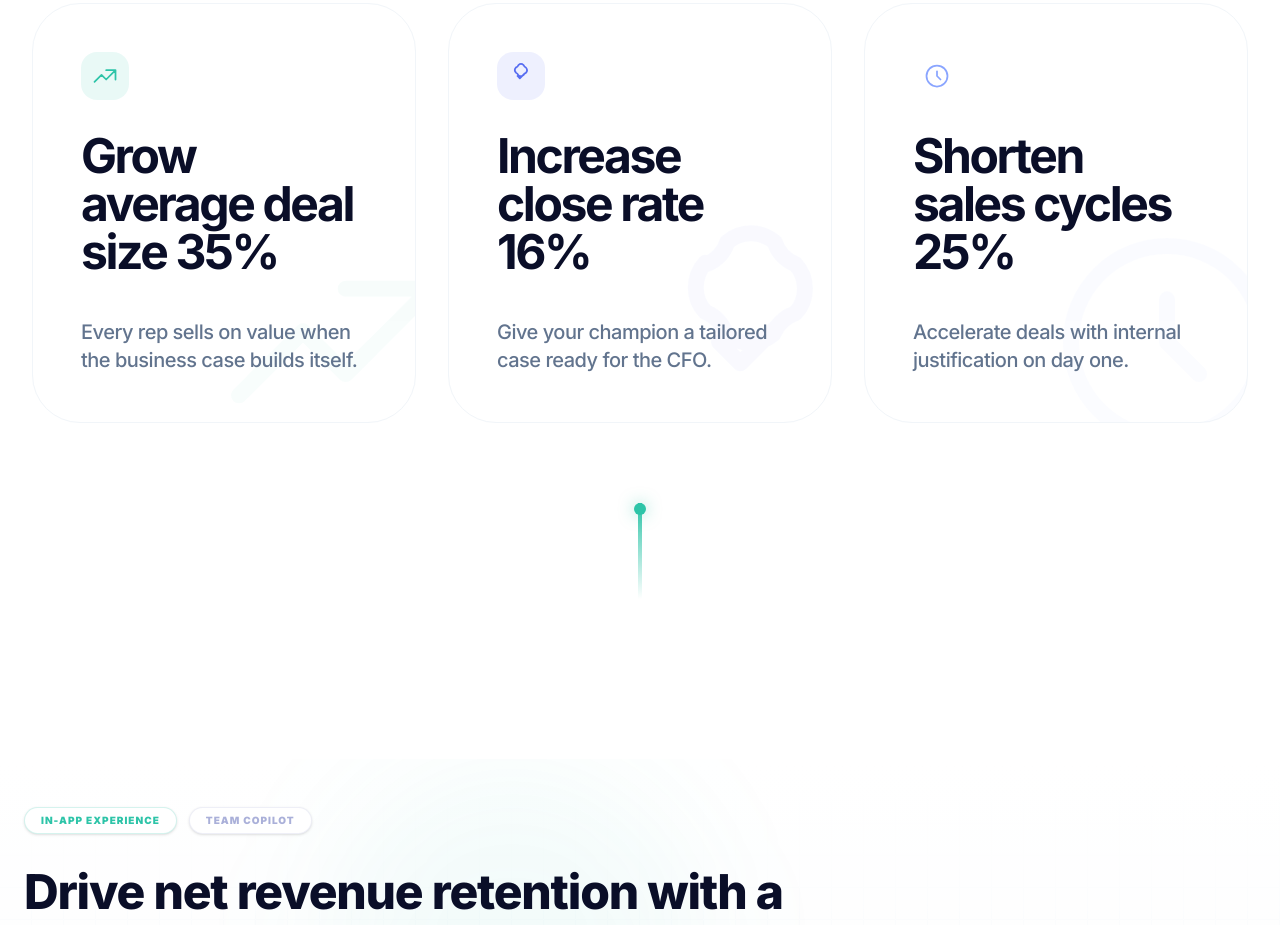
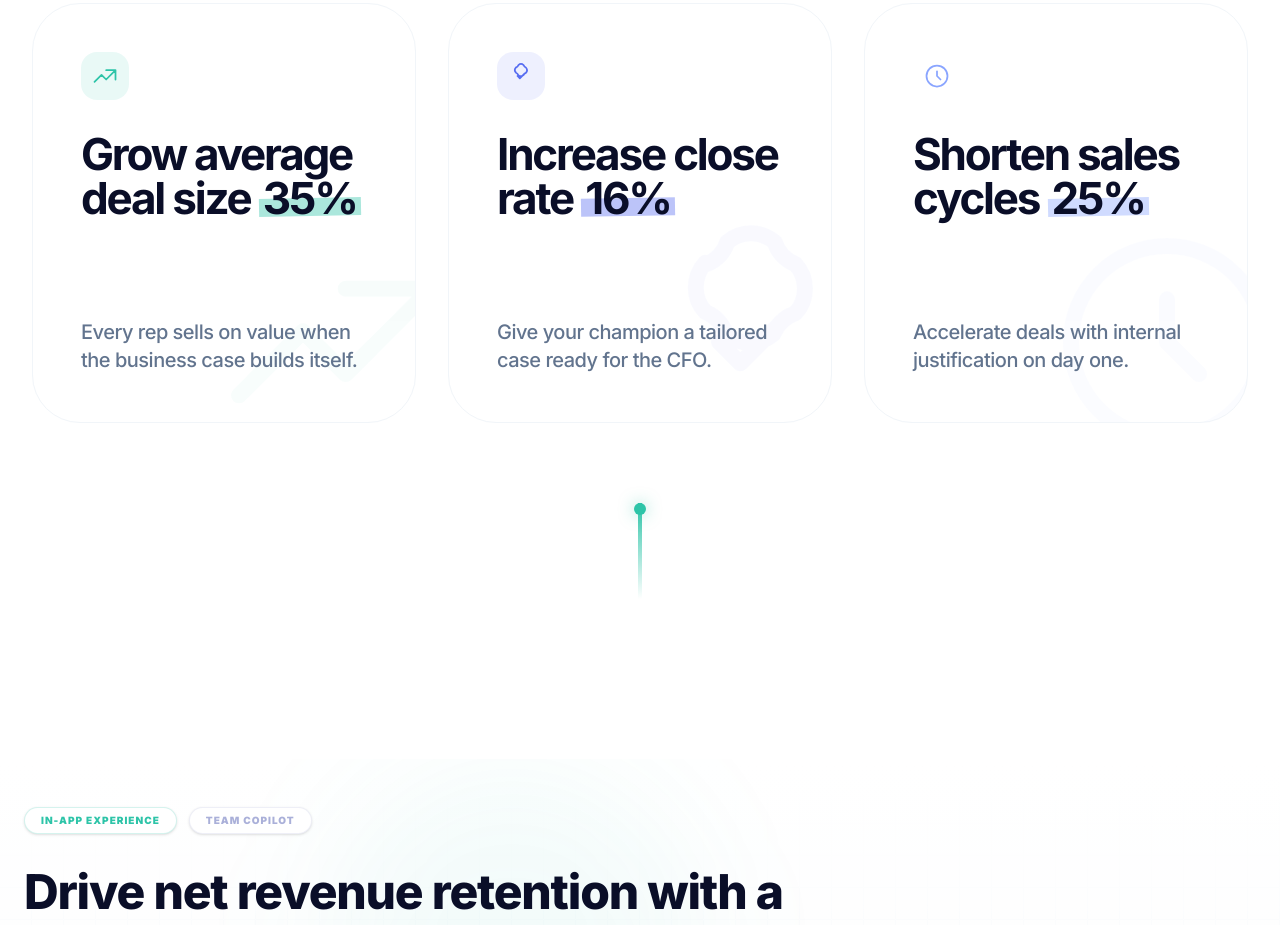
Before and after one commit to andywalters47/agentpress-website, a Next.js app: page / in a window 1280 px wide. Shown: the part 2220-3145 px from the top of the page. Built offline with nearby package versions, Linux system fonts and the light colour scheme.

Commit message:
decent working version 2

```diff
--- a/src/components/ValueMetricCards.tsx
+++ b/src/components/ValueMetricCards.tsx
@@ -22,25 +22,52 @@ const Icons = {
 
 const metrics = [
   {
-    heading: 'Grow average deal size 35%',
+    heading: (
+      <>
+        Grow average deal size{' '}
+        <span className="relative inline-block whitespace-nowrap px-1">
+          <span className="relative z-10">35%</span>
+          <span className="absolute bottom-1 left-0 w-full h-[40%] bg-ap-teal/40 -rotate-1" />
+        </span>
+      </>
+    ),
     subhead: 'Every rep sells on value when the business case builds itself.',
     Icon: Icons.Chart,
     color: 'text-ap-teal',
     bgColor: 'bg-ap-teal',
+    highlightColor: 'bg-ap-teal/40',
   },
   {
-    heading: 'Increase close rate 16%',
+    heading: (
+      <>
+        Increase close rate{' '}
+        <span className="relative inline-block whitespace-nowrap px-1">
+          <span className="relative z-10">16%</span>
+          <span className="absolute bottom-1 left-0 w-full h-[40%] bg-ap-blue/40 -rotate-1" />
+        </span>
+      </>
+    ),
     subhead: 'Give your champion a tailored case ready for the CFO.',
     Icon: Icons.Trophy,
     color: 'text-ap-blue',
     bgColor: 'bg-ap-blue',
+    highlightColor: 'bg-ap-blue/40',
   },
   {
-    heading: 'Shorten sales cycles 25%',
+    heading: (
+      <>
+        Shorten sales cycles{' '}
+        <span className="relative inline-block whitespace-nowrap px-1">
+          <span className="relative z-10">25%</span>
+          <span className="absolute bottom-1 left-0 w-full h-[40%] bg-ap-periwinkle/40 -rotate-1" />
+        </span>
+      </>
+    ),
     subhead: 'Accelerate deals with internal justification on day one.',
     Icon: Icons.Clock,
     color: 'text-ap-periwinkle',
     bgColor: 'bg-ap-periwinkle',
+    highlightColor: 'bg-ap-periwinkle/40',
   },
 ];
 
@@ -67,7 +94,7 @@ export const ValueMetricCards = () => {
               </div>
             </div>
 
-            <h3 className="text-4xl md:text-5xl font-bold text-ap-dark-blue mb-6 tracking-tighter leading-none group-hover:translate-x-2 transition-transform duration-500">
+            <h3 className="text-[32px] md:text-[44px] font-bold text-ap-dark-blue mb-6 tracking-tighter leading-none group-hover:translate-x-2 transition-transform duration-500">
               {metric.heading}
             </h3>
           </div>
```
